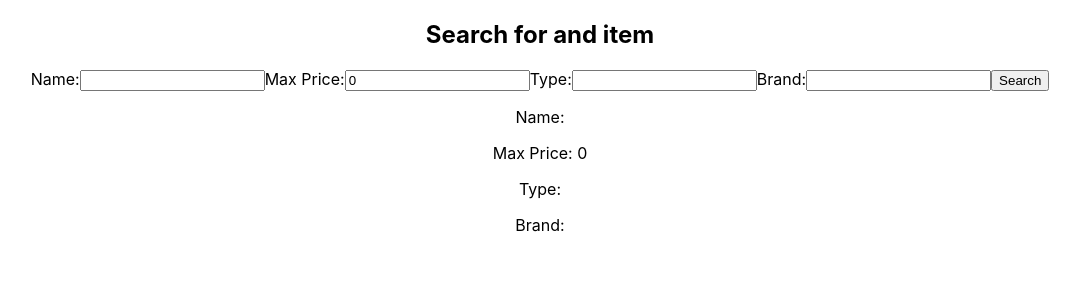
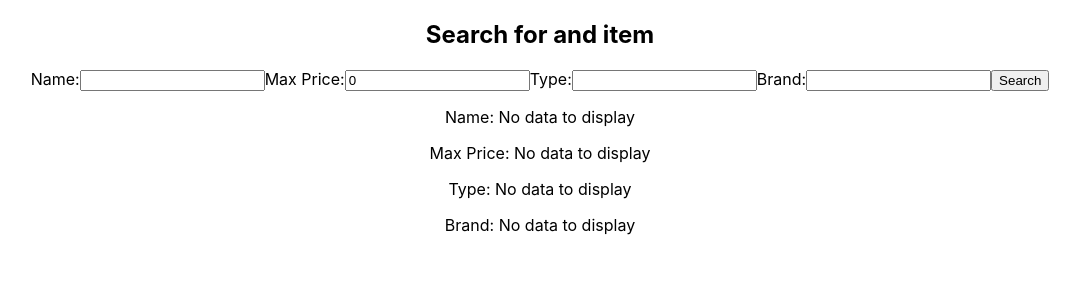
Before and after one commit to imaaduddin/TWT-React, a React (Create React App) app: page / in a window 1280 px wide. Shown: the top 300 px of the page, without its empty margins (100-1180 px from the left). Built offline with nearby package versions, Linux system fonts and the light colour scheme.

Commit message:
forms and events

```diff
--- a/src/App.js
+++ b/src/App.js
@@ -12,6 +12,10 @@ function App() {
   return (
     <div className="App">
       <SearchBar callback={updateData}/>
+      <p>Name: {"name" in data ? data["name"] : "No data to display"}</p>
+      <p>Max Price: {"price" in data ? data["price"] : "No data to display"}</p>
+      <p>Type: {"type" in data ? data["type"] : "No data to display"}</p>
+      <p>Brand: {"brand" in data ? data["brand"] : "No data to display"}</p>
     </div>
   );
 }
--- a/src/Components/SearchBar.js
+++ b/src/Components/SearchBar.js
@@ -8,10 +8,7 @@ function SearchBar(props) {
   const [brand, setBrand] = useState("");
 
   const searchButtonPressed = () => {
-    console.log(name);
-    console.log(price);
-    console.log(type);
-    console.log(brand);
+    props.callback({name: name, price: price, type: type, brand: brand})
   }
 
   return (
@@ -28,10 +25,6 @@ function SearchBar(props) {
         <input id="brand-field" type="text" value={brand} onChange={(e) => setBrand(e.target.value)}/>
         <button type="button" onClick={searchButtonPressed}>Search</button>
       </form>
-      <p>Name: {name}</p>
-      <p>Max Price: {price}</p>
-      <p>Type: {type}</p>
-      <p>Brand: {brand}</p>
     </div>
   )
 }
```
